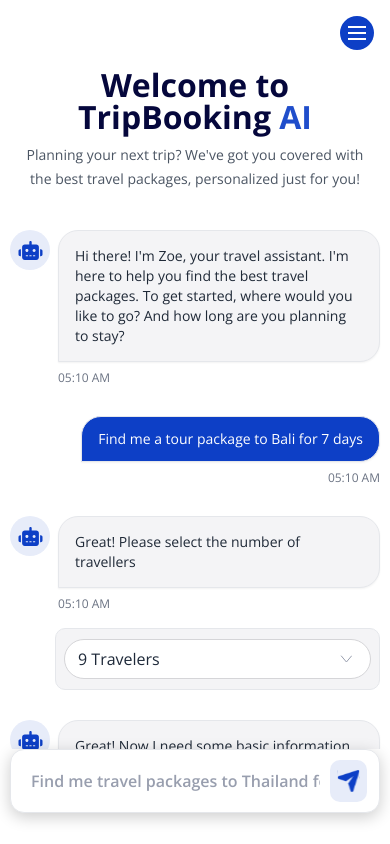
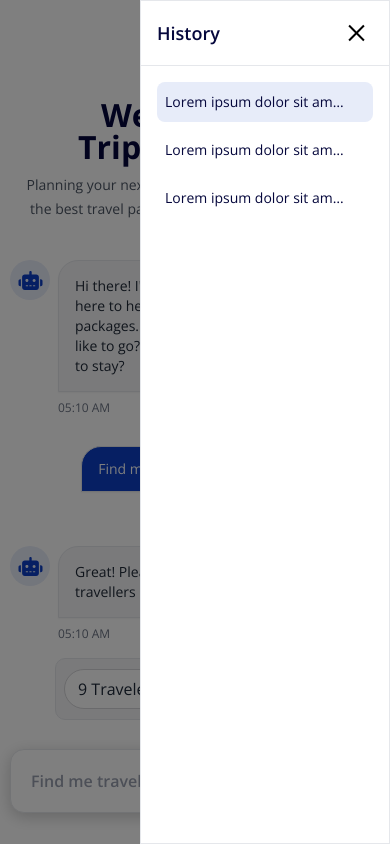
Before and after one commit to rishi0111/Travel-AI-Frontend, a React (Vite) app: page /chat in a window 390 px wide. Built offline with nearby package versions, Linux system fonts and the light colour scheme.

Commit message:
responsive history bar

```diff
--- /dev/null
+++ b/src/components/chat/History.tsx
@@ -0,0 +1,28 @@
+import DeleteIcon from "../../assets/dlt-icon.svg";
+const History = () => {
+  return (
+    <>
+    <div className="fixed top-0 left-0 w-full h-full bg-black opacity-50 z-[98] lg:hidden"></div>
+    <div className="absolute top-0 right-0 lg:static z-[99] bg-white w-[250px] border border-[#E5E7EB] h-screen">
+      <div className="py-[20px] px-[16px] flex justify-between items-center border-b border-[#E5E7EB]">
+        <h1 className="text-[18px] leading-[24px] font-semibold text-[#05073C]">History</h1>
+        <button
+        className="cursor-pointer flex flex-col justify-center items-center gap-[4px] top-[50px] right-[-30px] z-[999] bg-[#ffffff] h-[20px] w-[34px] rounded-[0px_10px_10px_0px]"
+      >
+            <span className="block w-[21px] h-[2px] bg-black rotate-45"></span>
+            <span className="block w-[21px] h-[2px] bg-black -rotate-45 mt-[-6px] "></span>
+      </button>
+      </div>
+      <div className="p-[16px] h-[calc(100vh-70px)] overflow-y-auto">
+        <ul>
+            <li className="mb-[8px] relative group transition-all duration-300"><a href="#" className="text-[14px] leading-[24px] bg-[#E7ECF9] text-[#05073C] p-[8px] pe-[25px] rounded-[8px] hover:bg-[#E7ECF9] transition-all duration-300 block active:bg-[#E7ECF9] truncate">Lorem ipsum dolor sit amet,</a> <span className="absolute top-[12px] right-[10px] cursor-pointer group-hover:block hidden"><img src={DeleteIcon} alt="Delete" className=""/></span></li>
+            <li className="mb-[8px] relative group transition-all duration-300"><a href="#" className="text-[14px] leading-[24px] text-[#05073C] p-[8px] pe-[25px] rounded-[8px] hover:bg-[#E7ECF9] transition-all duration-300 block active:bg-[#E7ECF9] truncate">Lorem ipsum dolor sit amet,</a> <span className="absolute top-[12px] right-[10px] cursor-pointer group-hover:block hidden"><img src={DeleteIcon} alt="Delete" className=""/></span></li>
+            <li className="mb-[8px] relative group transition-all duration-300"><a href="#" className="text-[14px] leading-[24px] text-[#05073C] p-[8px] pe-[25px] rounded-[8px] hover:bg-[#E7ECF9] transition-all duration-300 block active:bg-[#E7ECF9] truncate">Lorem ipsum dolor sit amet, consectetur adipiscing</a> <span className="absolute top-[12px] right-[10px] cursor-pointer group-hover:block hidden"><img src={DeleteIcon} alt="Delete" className=""/></span></li>
+        </ul>
+      </div>
+    </div>
+    </>
+  )
+}
+
+export default History
--- a/src/components/chat/Sidebar.tsx
+++ b/src/components/chat/Sidebar.tsx
@@ -17,11 +17,11 @@
   };
 
   return (
-    <div className="w-[100%] max-w-[350px] md:max-w-auto md:w-[275px] absolute">
+    <div className="w-[100%] max-w-[270px] sm:max-w-[350px] md:max-w-auto md:w-[275px] absolute">
       {/* Toggle Button for Mobile */}
       {isOpen ? (
       <button
-        className="absolute md:hidden flex flex-col justify-center items-center gap-[4px] top-[50px] right-[-30px] z-[999] bg-[#ffffff] h-[34px] w-[34px] rounded-[0px_10px_10px_0px]"
+        className="absolute md:hidden flex flex-col justify-center items-center gap-[4px] top-[50px] right-[-34px] sm:right-[-34px] z-[999] bg-[#ffffff] h-[34px] w-[34px] rounded-[0px_10px_10px_0px]"
         onClick={toggleSidebar}
       >
             <span className="block w-[20px] h-[2px] bg-black rotate-45"></span>
@@ -29,12 +29,12 @@
       </button>
       ) : (
         <button
-        className="md:hidden flex flex-col justify-center items-center gap-[4px] fixed top-4 right-4 z-[99] bg-[#0D3FC6] h-[34px] w-[34px] rounded-full"
+        className="md:hidden flex flex-col justify-center items-center gap-[4px] fixed top-4 right-4 z-[99] bg-[#e7ecf9] h-[34px] w-[34px] rounded-[8px]"
         onClick={toggleSidebar}
         >
-            <span className="block w-[18px] h-[2px] bg-white"></span>
-            <span className="block w-[18px] h-[2px] bg-white"></span>
-            <span className="block w-[18px] h-[2px] bg-white"></span>
+            <span className="block w-[18px] h-[2px] bg-[#0D3FC6]"></span>
+            <span className="block w-[18px] h-[2px] bg-[#0D3FC6]"></span>
+            <span className="block w-[18px] h-[2px] bg-[#0D3FC6]"></span>
         </button>
       )}
 
@@ -43,7 +43,7 @@
       )}
       {/* Sidebar */}
       <div
-        className={`fixed top-0 left-0  h-full w-[100%] max-w-[350px] md:max-w-auto md:w-[275px] bg-white z-[99] overflow-hidden transition-transform transform ${
+        className={`fixed top-0 left-0  h-full w-[100%] max-w-[270px] sm:max-w-[350px] md:max-w-auto md:w-[275px] bg-white z-[99] overflow-hidden transition-transform transform ${
           isOpen ? "translate-x-0" : "-translate-x-full"
         } md:translate-x-0 border-r border-gray-200`}
       >
--- a/src/pages/chat/Chat.tsx
+++ b/src/pages/chat/Chat.tsx
@@ -1,4 +1,5 @@
 import Sidebar from "../../components/chat/Sidebar";
+import History from "../../components/chat/History";
 import ChatInput from "../../components/chat/ChatInput";
 import AiAssistantIcon from "../../assets/ai-assistant-icon.svg";
 import SelectIcon from "../../assets/arrow-bottom.svg";
@@ -71,13 +72,14 @@
     };
 
   const [activeTab, setActiveTab] = useState("cheapest");
+  const [isHistoryOpen, setIsHistoryOpen] = useState(true); // New state for history
   return (
     <div className="flex">
     {/* Sidebar */}
     <Sidebar />
     {/* Main Content */}
-    <div className="flex-1 md:ms-[275px] w-[-webkit-fill-available]">
-        <div className="h-[calc(100vh-95px)] overflow-y-auto py-[30px]">
+    <div className={`flex-1 md:ms-[275px]  ${isHistoryOpen ? 'w-[calc(100vw-600px)]' : 'w-[-webkit-fill-available]'}`}>
+        <div className="h-[calc(100vh-95px)] overflow-y-auto py-[40px] pt-[60px] sm:pt-[30px] sm:py-[30px]">
             {/* Hero Section */}
             <div className="relative h-[200px] lg:h-[400px] overflow-hidden">
                 <div className="relative z-10 h-full flex flex-col justify-center px-4 lg:px-16 text-center">
@@ -894,6 +896,7 @@
         </div>
       <ChatInput />
     </div>
+    <History />
   </div>
 
   );
```
Also changed, not shown: src/assets/dlt-icon.svg (added), src/assets/three-dots.svg (added). Lines whose indentation alone changed are shown as unchanged.
